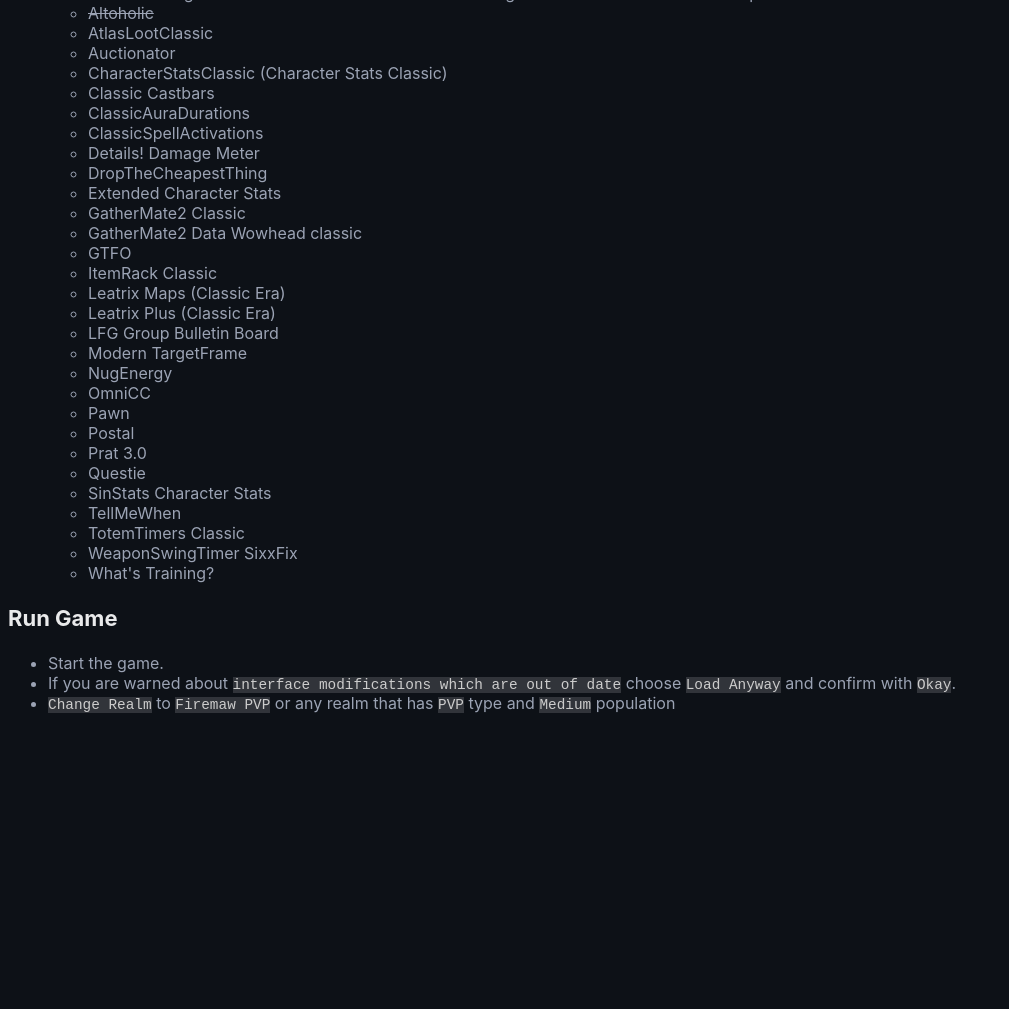
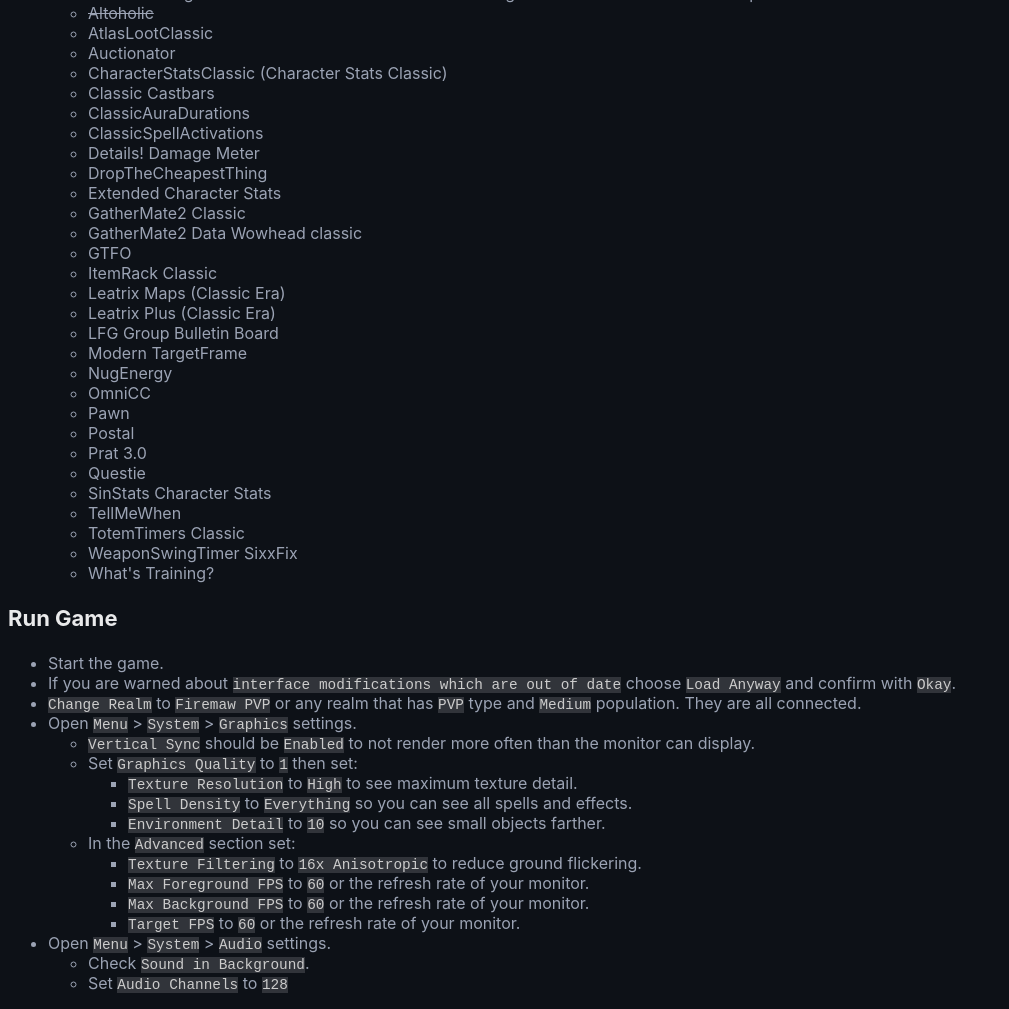
Before and after one commit to marius-pasarica/classic-era, a plain HTML site: page index.html in a window 1280 px wide. Shown: the part 857-1866 px from the top of the page, without its empty margins (0-1009 px from the left). Before the commit the page ends 1586 px from the top, so only its background shows below. Drawn offline with Linux system fonts and the light colour scheme.

Commit message:
completed game settings

```diff
--- a/index.html
+++ b/index.html
@@ -114,7 +114,34 @@
         <ul>
             <li>Start the game.</li>
             <li>If you are warned about <code>interface modifications which are out of date</code> choose <code>Load Anyway</code> and confirm with <code>Okay</code>.</li>
-            <li><code>Change Realm</code> to <code>Firemaw PVP</code> or any realm that has <code>PVP</code> type and <code>Medium</code> population </li>
+            <li><code>Change Realm</code> to <code>Firemaw PVP</code> or any realm that has <code>PVP</code> type and <code>Medium</code> population. They are all connected.</li>
+            <li>Open <code>Menu</code> > <code>System</code> > <code>Graphics</code> settings.
+                <ul>
+                    <li><code>Vertical Sync</code> should be <code>Enabled</code> to not render more often than the monitor can display.</li>
+                    <li>Set <code>Graphics Quality</code> to <code>1</code> then set:
+                        <ul>
+                            <li><code>Texture Resolution</code> to <code>High</code> to see maximum texture detail.</li>
+                            <li><code>Spell Density</code> to <code>Everything</code> so you can see all spells and effects.</li>
+                            <li><code>Environment Detail</code> to <code>10</code> so you can see small objects farther.</li>
+                        </ul>
+                    </li>
+                    <li>In the <code>Advanced</code> section set:
+                        <ul>
+                            <li><code>Texture Filtering</code> to <code>16x Anisotropic</code> to reduce ground flickering.</li>
+                            <li><code>Max Foreground FPS</code> to <code>60</code> or the refresh rate of your monitor.</li>
+                            <li><code>Max Background FPS</code> to <code>60</code> or the refresh rate of your monitor.</li>
+                            <li><code>Target FPS</code> to <code>60</code> or the refresh rate of your monitor.</li>
+                        </ul>
+                    </li>
+                </ul>
+            </li>
+            <li>Open <code>Menu</code> > <code>System</code> > <code>Audio</code> settings.
+                <ul>
+                    <li>Check <code>Sound in Background</code>.</li>
+                    <li>Set <code>Audio Channels</code> to <code>128</code></li>
+                </ul>
+            </li>
+
         </ul>
     </p>
 
```
